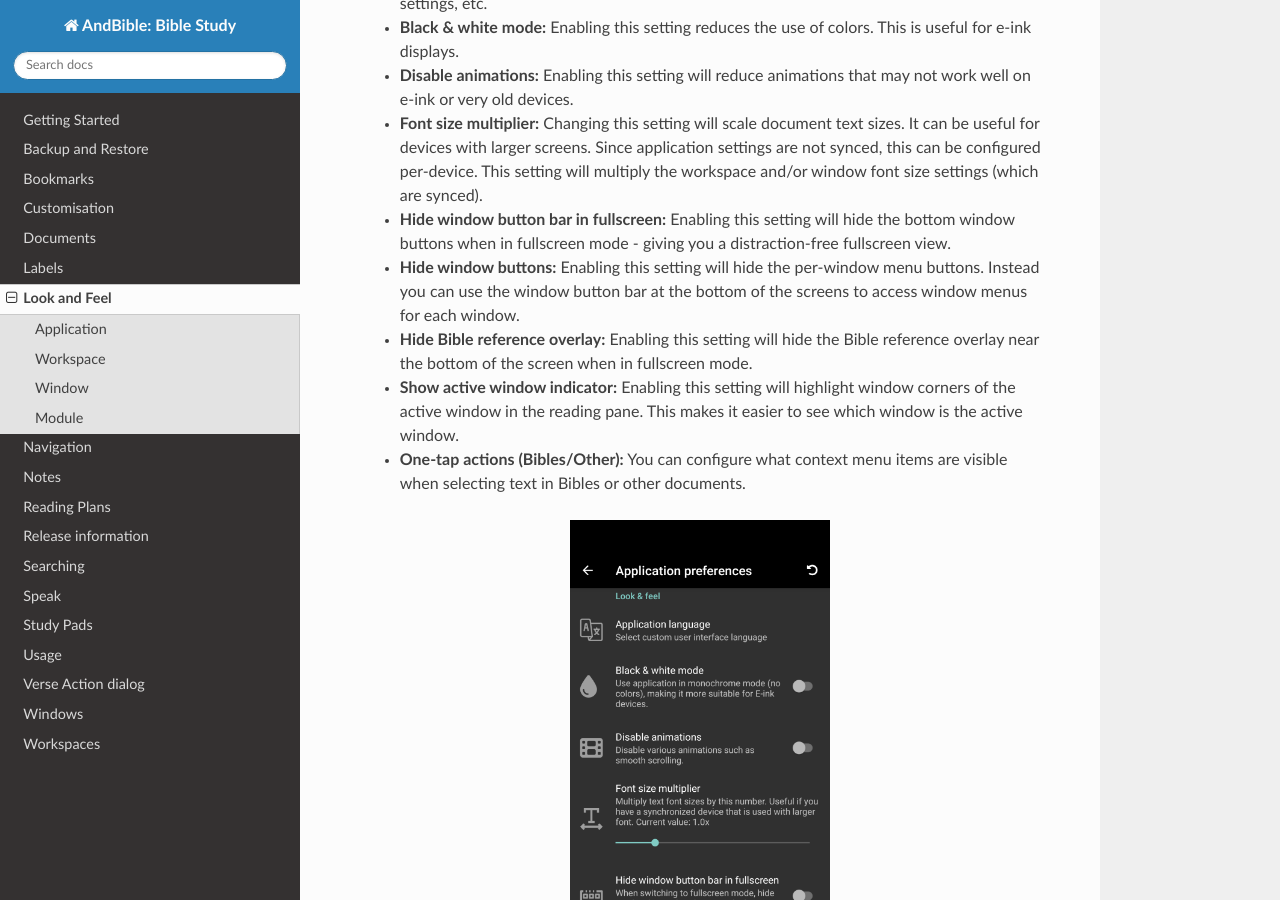
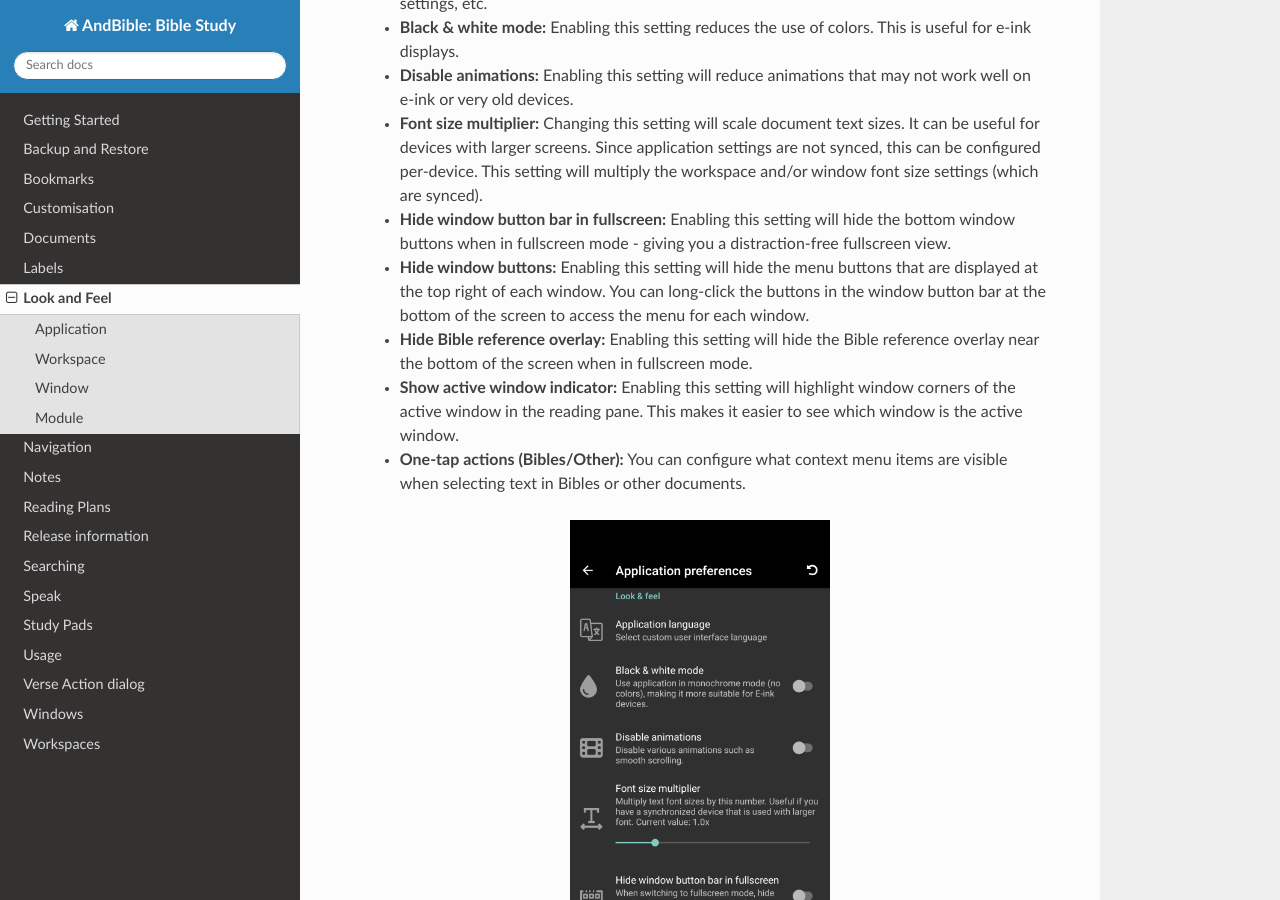
Before and after one commit to AndBible/docs, a Sphinx documentation site: the page built from docs/source/look_and_feel.rst, in a window 1280 px wide and 900 px high, scrolled down 416 px. Built offline with Sphinx 7.4.7 and the Read the Docs theme 3.1.0, drawn with Linux system fonts in a browser that asks for light colours; pages that are not in the unit, such as notebooks, are missing from menus.

Commit message:
clarify location of window menu and window button bar

```diff
--- a/docs/source/look_and_feel.rst
+++ b/docs/source/look_and_feel.rst
@@ -25,9 +25,10 @@
     - **Hide window button bar in fullscreen:** Enabling this setting will hide
       the bottom window buttons when in fullscreen mode - giving you a distraction-free
       fullscreen view.
-    - **Hide window buttons:** Enabling this setting will hide the per-window menu
-      buttons. Instead you can use the window button bar at the bottom of the screens
-      to access window menus for each window.
+    - **Hide window buttons:** Enabling this setting will hide the menu buttons
+      that are displayed at the top right of each window. You can long-click the
+      buttons in the window button bar at the bottom of the screen to access the
+      menu for each window.
     - **Hide Bible reference overlay:** Enabling this setting will hide the Bible
       reference overlay near the bottom of the screen when in fullscreen mode.
     - **Show active window indicator:** Enabling this setting will highlight window
```
